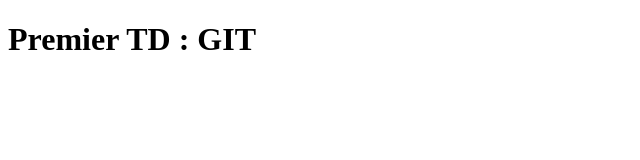
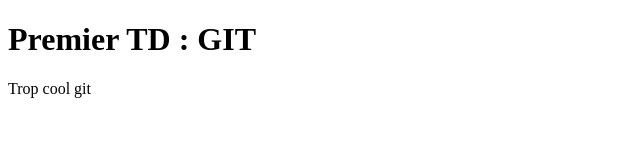
Before and after one commit to Pierre1077/git-s3-test-eleve, a plain HTML site: page index.html in a window 1280 px wide. Shown: the whole page, without its empty margins (0-640 px from the left). Drawn offline with Linux system fonts and the light colour scheme.

Commit message:
4ème test

```diff
--- a/index.html
+++ b/index.html
@@ -6,5 +6,6 @@
 </head>
 <body>
     <h1>Premier TD : GIT</h1>
+<p>Trop cool git</p>
 </body>
 </html>
```
